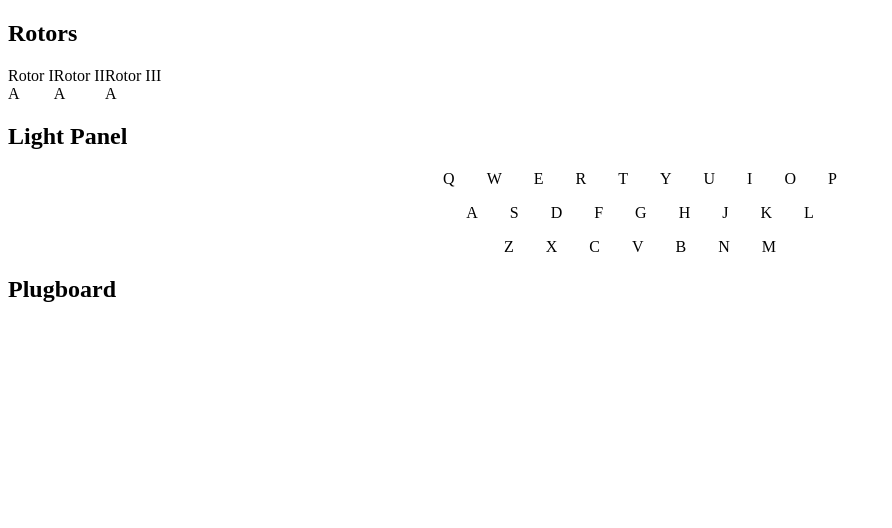
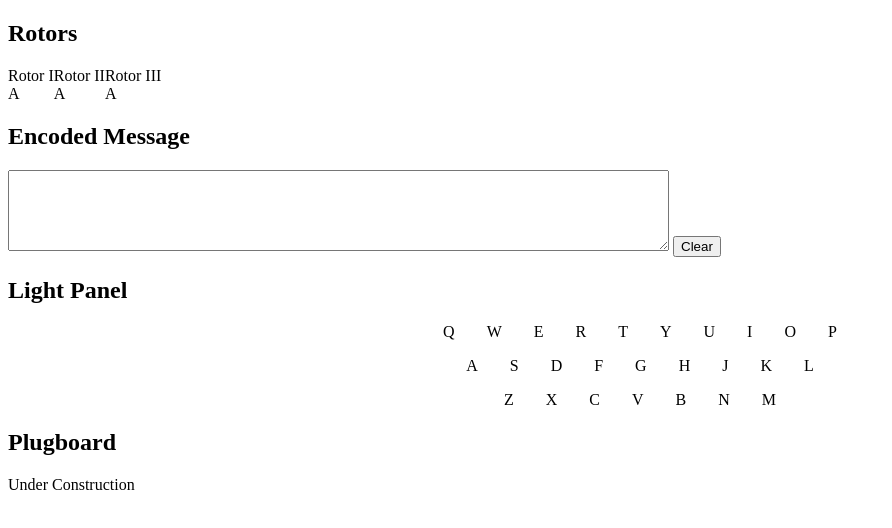
Before and after one commit to stoeszer09/enigma-vanilla, a plain HTML site: page index.html in a window 1280 px wide. Shown: the whole page, without its empty margins (0-892 px from the left). Drawn offline with Linux system fonts and the light colour scheme.

Commit message:
add output message field

```diff
--- a/index.html
+++ b/index.html
@@ -17,6 +17,11 @@
         <div id="rotor-slot-3" class="rotor-slot"></div>
       </div>
     </div>
+    <div id="message-container">
+      <h2>Encoded Message</h2>
+      <textarea readonly id="output-display" rows="5" cols="80"></textarea>
+      <button id="clear-output">Clear</button>
+    </div>
 
     <div id="light-panel">
       <h2>Light Panel</h2>
@@ -27,6 +32,7 @@
 
     <div id="plubboard">
       <h2>Plugboard</h2>
+      <div>Under Construction</div>
     </div>
 
   </div>
--- a/js/main.js
+++ b/js/main.js
@@ -163,7 +163,8 @@ document.addEventListener("keydown", e => {
     e.preventDefault()
 
     const output = rotorOutput(pressedKey)
-    console.log("output: ", output)
+    const messageDisplay = document.getElementById('output-display')
+    messageDisplay.textContent += output
 
     const lightElementID = `light-${output}`
     const lightElement = document.getElementById(lightElementID)
```
